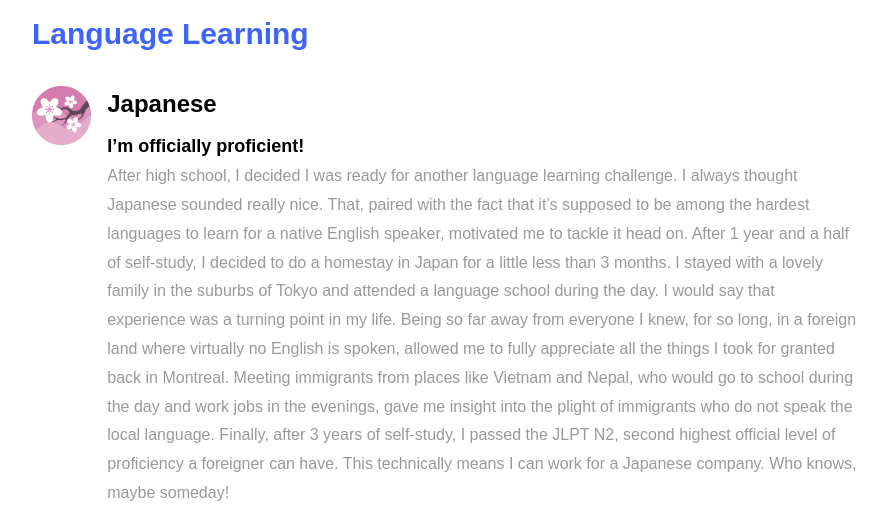
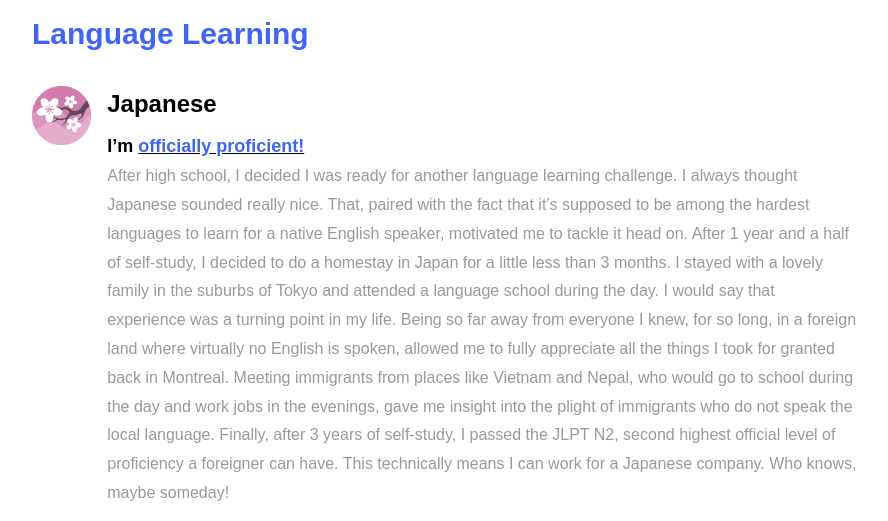
Before and after one commit to erikhelal/personal_site, a website built with Parcel: page src/index.html in a window 1280 px wide. Shown: the part 1900-2421 px from the top of the page, without its empty margins (338-1226 px from the left). Built offline with nearby package versions, Linux system fonts and the light colour scheme; files whose address does not match are found by name.

Commit message:
added jlpt

```diff
--- a/src/index.html
+++ b/src/index.html
@@ -142,7 +142,7 @@
               </div>
               <div class="text pl-3">
                 <h2>Japanese</h2>
-                <span class="position">I’m officially proficient!</span>
+                <span class="position">I’m <u><a href='./static/jlpt.jpg' target="_blank">officially proficient!</a></u></span>
                 <p>After high school, I decided I was ready for another language learning challenge. I always thought
                   Japanese sounded really nice. That, paired with the fact that it’s supposed to be among the hardest
                   languages to learn for a native English speaker, motivated me to tackle it head on.
```
Also changed, not shown: dist/index.html, dist/index.js, 24 other files.
